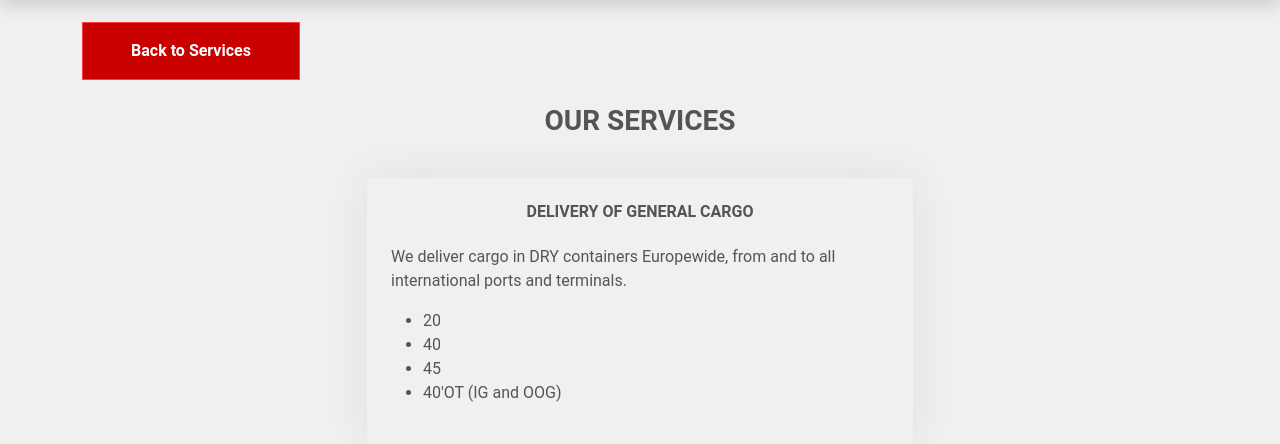
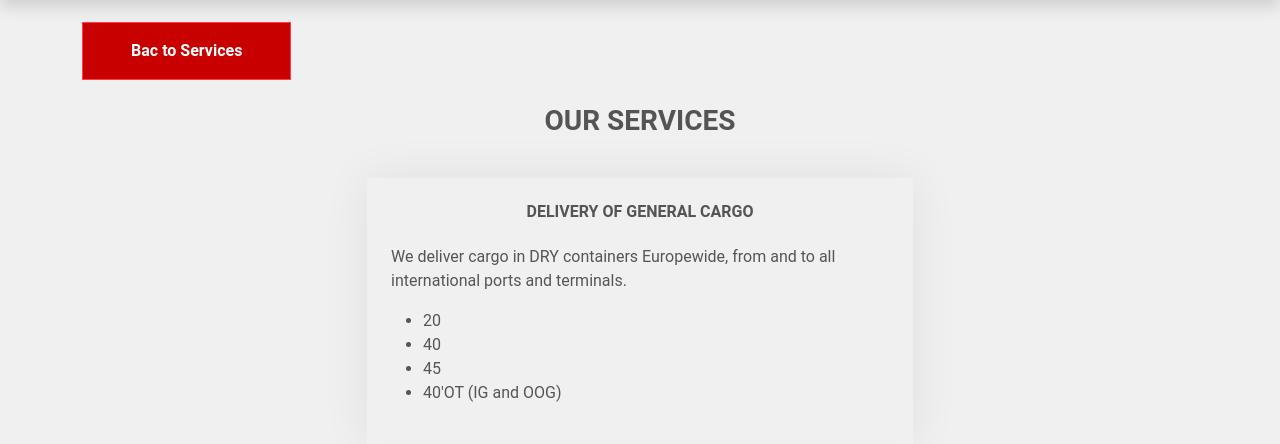
Before and after one commit to amtechweb/le-log, a Flask app: page /service in a window 1280 px wide. Shown: the part 97-541 px from the top of the page. Run offline with Flask 2, Linux system fonts and the light colour scheme; some libraries are stand-ins or nearby versions.

Commit message:
deleted a letter

```diff
--- a/templates/service.html
+++ b/templates/service.html
@@ -75,7 +75,7 @@
     <div class="container mt-4">
     <div class="row">
         <div class="col-12">
-            <a href="/#service" class="btn btn-primary py-md-3 px-md-5 me-3 animated slideInLeft">Back to Services</a>
+            <a href="/#service" class="btn btn-primary py-md-3 px-md-5 me-3 animated slideInLeft">Bac to Services</a>
         </div>
     </div>
 
```
